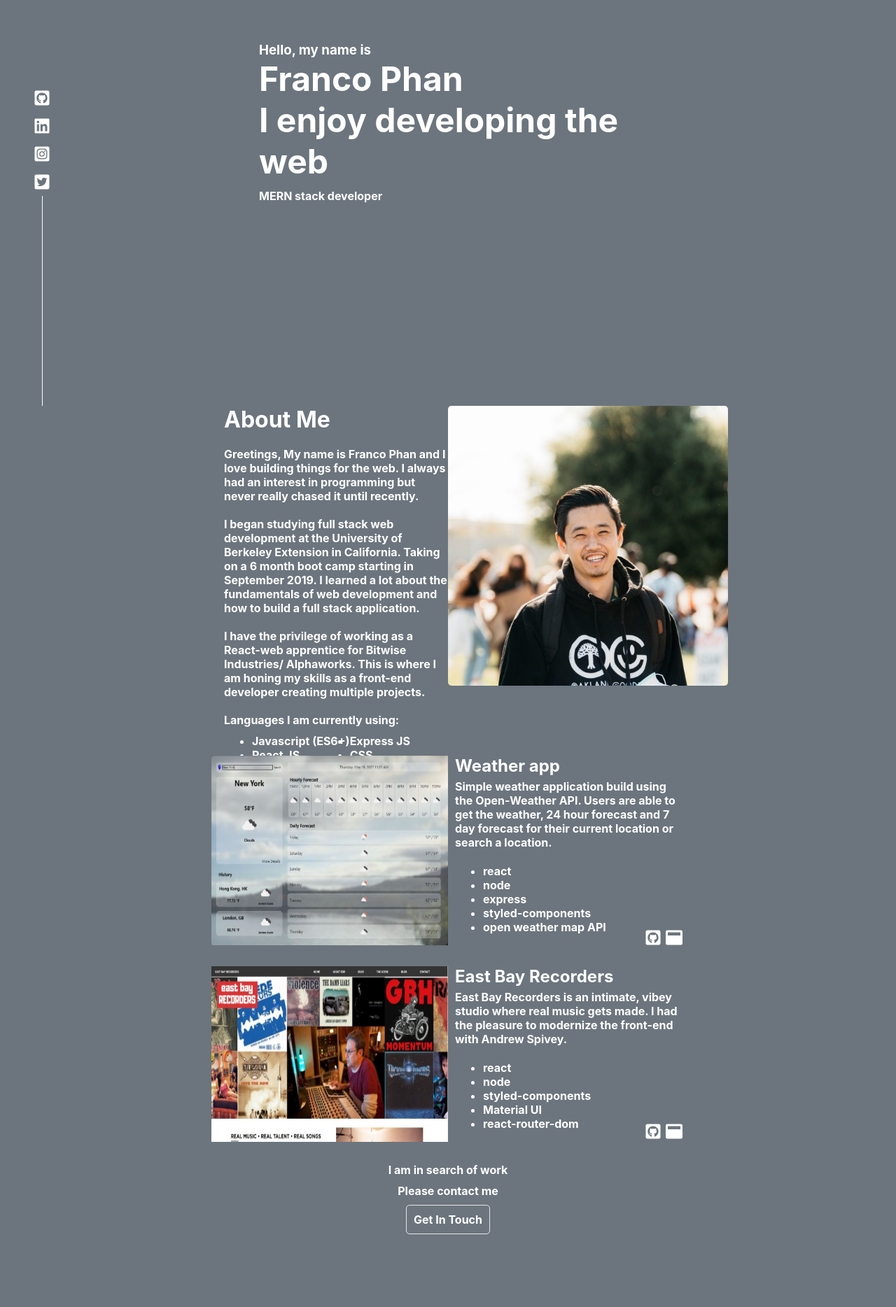
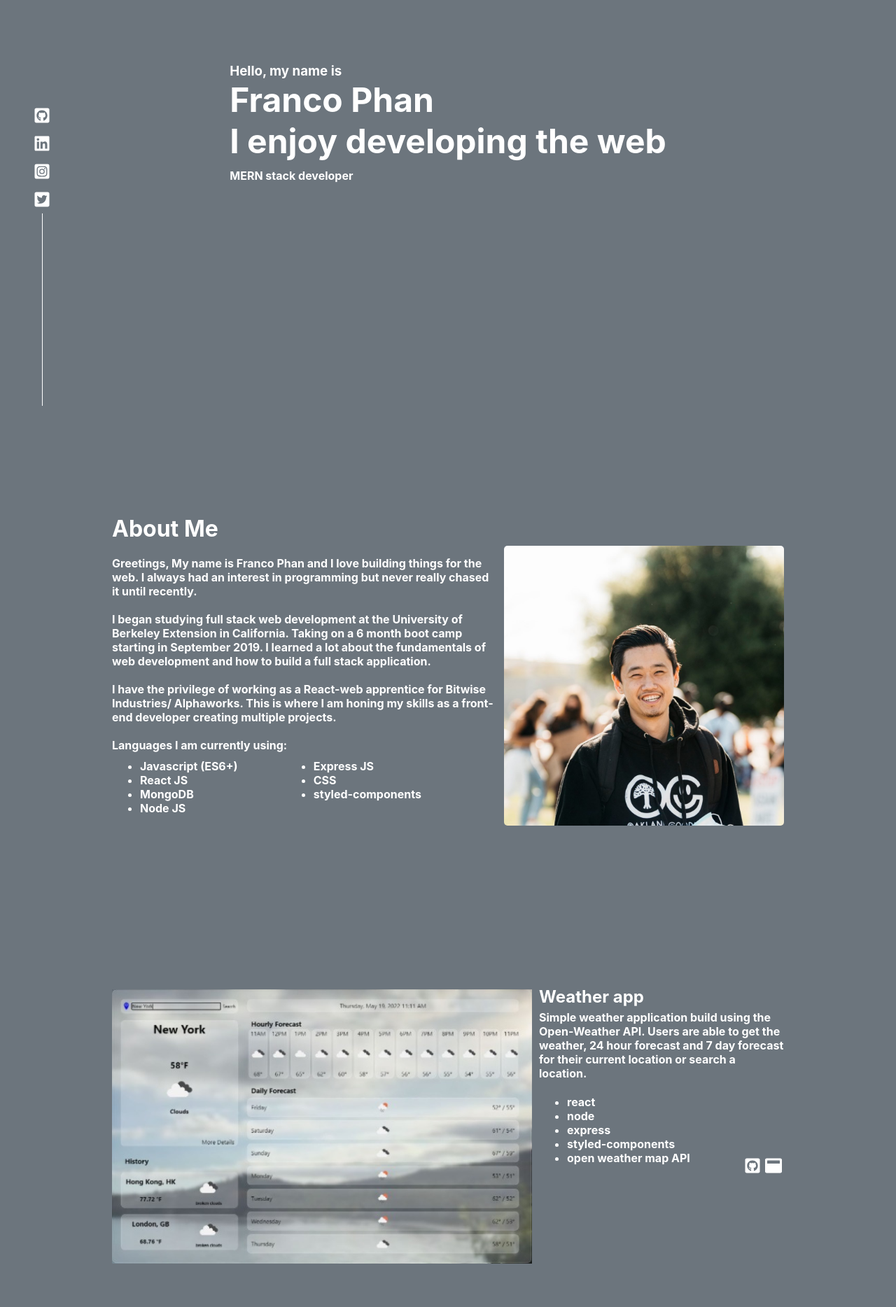
Before and after one commit to Frank-5850/portfolio, a React (Create React App) app: page / in a window 1280 px wide. Shown: the part 220-2088 px from the top of the page at 70% size. Before the commit the page ends 2034 px from the top, so only its background shows below. Built offline with nearby package versions, Linux system fonts and the light colour scheme.

Commit message:
updated the sizing.

```diff
--- a/src/AboutMe/aboutMe.styles.js
+++ b/src/AboutMe/aboutMe.styles.js
@@ -5,58 +5,30 @@ export const AboutMeWrapper = styled.div`
   flex-direction: column;
   align-items: center;
   justify-content: center;
-  width: 100vw;
-  margin-bottom: 100px;
-  @media (min-width: 1881px) {
-    margin-bottom: 200px;
-  }
-  @media (min-width: 100px) and (max-width: 425px) {
-    margin: 25px 0;
-  }
+  height: 100vh;
 `;
 
 export const AboutMeContainer = styled.div`
   display: flex;
   flex-direction: row;
-  height: 50vh;
-  width: 50vw;
-  @media (min-width: 426px) and (max-width: 1024px) {
-    width: 70vw;
-    align-items: center;
-  }
-  @media (min-width: 100px) and (max-width: 425px) {
-    width: 100vw;
-    flex-direction: column;
-    align-items: center;
+  width: 75%;
+  @media (min-width: 1500px) {
+    width: 60%;
   }
 `;
 
 export const AboutMeSection = styled.div`
   display: flex;
   flex-direction: column;
-  height: 50vh;
-  width: 50vw;
-  @media (min-width: 100px) and (max-width: 425px) {
-    height: 100vh;
-    width: 70vw;
-  }
+  padding-right: 10px;
 `;
 
 export const SectionTitle = styled.h1`
   margin: 0 0 10px 0;
-  @media (min-width: 1881px) {
-    font-size: 50px;
-  }
-  @media (max-width: 320px) {
-    margin: 0;
-  }
 `;
 
 export const SectionText = styled.p`
   margin: 10px 0;
-  @media (min-width: 1881px) {
-    font-size: 25px;
-  }
 `;
 
 export const SkillSection = styled.ul`
@@ -64,16 +36,10 @@ export const SkillSection = styled.ul`
   display: flex;
   flex-flow: column wrap;
   height: 20%;
-  @media (max-width: 320px) {
-    flex-flow: column;
-  }
 `;
 
 export const Skills = styled.li`
   margin: 0;
-  @media (min-width: 1881px) {
-    font-size: 25px;
-  }
 `;
 
 export const PhotoSection = styled.div`
@@ -82,19 +48,6 @@ export const PhotoSection = styled.div`
   justify-content: center;
   height: 100%;
   width: 50%;
-  @media (min-width: 1881px) {
-    width: 400px;
-    height: 600px;
-  }
-  @media (min-width: 426px) and (max-width: 768px) {
-    height: 300px;
-    align-items: center;
-  }
-  @media (min-width: 100px) and (max-width: 425px) {
-    width: 100%;
-    height: 300px;
-    align-items: center;
-  }
 `;
 
 export const Photo = styled.img`
@@ -102,15 +55,4 @@ export const Photo = styled.img`
   height: 400px;
   object-fit: contain;
   border-radius: 5px;
-  @media (min-width: 1881px) {
-    width: 400px;
-    height: 600px;
-  }
-  @media (min-width: 426px) and (max-width: 768px) {
-    width: 200px;
-    height: 300px;
-  }
-  @media (min-width: 100px) and (max-width: 425px) {
-    width: 80vw;
-  }
 `;
--- a/src/App.css
+++ b/src/App.css
@@ -1,3 +1,7 @@
+.App {
+  min-height: 100vh;
+}
+
 * {
   background-color: #6c757d;
   color: white;
--- a/src/Contact/contact.styles.js
+++ b/src/Contact/contact.styles.js
@@ -5,11 +5,7 @@ export const ContactWrapper = styled.div`
   flex-direction: column;
   align-items: center;
   justify-content: center;
-  width: 100vw;
-  margin-bottom: 50px;
-  @media (min-width: 100px) and (max-width: 375px) {
-    height: 60vh;
-  }
+  height: 30vh;
 `;
 
 export const ContactContainer = styled.div`
@@ -17,10 +13,6 @@ export const ContactContainer = styled.div`
   flex-direction: column;
   align-items: center;
   justify-content: center;
-  width: 50vw;
-  @media (min-width: 100px) and (max-width: 375px) {
-    width: 100vw;
-  }
 `;
 
 export const ContactLink = styled.a`
@@ -28,15 +20,8 @@ export const ContactLink = styled.a`
   padding: 10px;
   border: 1px solid #e6e6e6;
   border-radius: 5px;
-  @media (min-width: 1881px) {
-    font-size: 25px;
-  }
 `;
 
 export const ContactMessage = styled.p`
   margin: 0 0 10px 0;
-  @media (min-width: 1881px) {
-    margin: 0 0 20px 0;
-    font-size: 25px;
-  }
 `;
--- a/src/LandingPage/landingPage.styles.js
+++ b/src/LandingPage/landingPage.styles.js
@@ -5,63 +5,33 @@ export const LandingPageWrapper = styled.div`
   flex-direction: column;
   align-items: center;
   justify-content: center;
-  height: 100vh;
-  width: 100vw;
-  @media (min-width: 100px) and (max-width: 768px) {
-    height: 70vh;
-    width: auto;
-  }
+  min-height: 100vh;
 `;
 
 export const LandingPageContainer = styled.div`
   display: flex;
   flex-direction: column;
   justify-content: center;
-  height: 50vh;
-  width: 50vw;
-  @media (min-width: 426px) and (max-width: 768px) {
-    height: 60vh;
-    width: 80vw;
-  }
-  @media (min-width: 100px) and (max-width: 425px) {
-    height: 60vh;
-    width: 100vw;
-  }
 `;
 
 export const Greeting = styled.h3`
   margin: 0 50px;
-  @media (min-width: 1881px) {
-    font-size: 50px;
+  @media (min-width: 1500px) {
+    font-size: 1.5em;
   }
 `;
 
 export const HeaderText = styled.h1`
   font-size: 3em;
   margin: 0 50px;
-  @media (min-width: 1881px) {
-    font-size: 50px;
-  }
-  @media (min-width: 1800px) {
-    font-size: 6em;
-  }
-  @media (max-width: 1024px) {
-    font-size: 2em;
-  }
-  @media (max-width: 425px) {
-    font-size: 1.5em;
-  }
-  @media (max-width: 375px) {
-    font-size: 1.2em;
-  }
-  @media (max-width: 320px) {
-    font-size: 1em;
+  @media (min-width: 1500px) {
+    font-size: 4em;
   }
 `;
 
 export const Skills = styled.h4`
   margin: 10px 50px;
-  @media (min-width: 1881px) {
-    font-size: 50px;
+  @media (min-width: 1500px) {
+    font-size: 2em;
   }
 `;
--- a/src/Socials/socials.styles.js
+++ b/src/Socials/socials.styles.js
@@ -21,14 +21,9 @@ export const SocialsContainer = styled.ul`
     content: "";
     display: block;
     width: 1px;
-    height: 300px;
+    height: 275px;
     margin: 0px auto;
     background-color: white;
-    @media (min-width: 1881px) {
-      width: 5px;
-      height: 400px;
-    }
-  }
 `;
 
 export const IconBox = styled.li`
--- a/src/Work/Work.js
+++ b/src/Work/Work.js
@@ -14,6 +14,7 @@ import {
 } from "./work.styles";
 import weatherApp from "../assets/Weather.jpg";
 import eastBay from "../assets/EastBay.jpg";
+import eastBay2 from "../assets/EastBay2.jpg";
 import { FaGithubSquare, FaWindowMaximize } from "react-icons/fa";
 import { IconLink } from "../Socials/socials.styles";
 
@@ -56,7 +57,7 @@ const Work = () => {
           </WorkInfo>
         </WorkCard>
         <WorkCard>
-          <WorkImg src={eastBay} alt="EBR app photo" />
+          <WorkImg src={eastBay2} alt="EBR app photo" />
           <WorkInfo>
             <WorkTitle>East Bay Recorders</WorkTitle>
             <WorkDetails>
--- a/src/Work/work.styles.js
+++ b/src/Work/work.styles.js
@@ -5,83 +5,55 @@ export const WorkWrapper = styled.div`
   flex-direction: column;
   align-items: center;
   justify-content: center;
-  // height: 100vh;
-  width: 100vw;
-  @media (min-width: 100px) and (max-width: 425px) {
-    min-height: 80vh;
-  }
 `;
 
 export const WorkContainer = styled.div`
   display: flex;
   flex-flow: column wrap;
-  width: 66vw;
   align-items: center;
-  // border: 1px solid red;
-  @media (min-width: 426px) and (max-width: 1024px) {
-    width: 90vw;
-  }
-  @media (min-width: 100px) and (max-width: 425px) {
-    width: 100vw;
+  width: 75%;
+  @media (min-width: 1500px) {
+    width: 60%;
   }
 `;
 
 export const WorkCard = styled.div`
   display: flex;
   flex-flow: row;
-  // align-items: center;
-  // height: 25%;
-  width: 80%;
-  // border: 1px solid blue;
-  margin-bottom: 30px;
-  @media (min-width: 1881px) {
-    margin-bottom: 75px;
-  }
+  margin: 30px 0;
 `;
 
 export const WorkImg = styled.img`
-  display: block;
-  margin-left: auto;
-  margin-right: auto;
-  width: 50%;
-
-  @media (min-width: 1881px) {
-    width: 40%;
-    height: 100%;
+  width: 600px;
+  height: 400px;
+  object-fit: contain;
+  border-radius: 5px;
+  @media (min-width: 1500px) {
+    width: 500px;
+    height: 300px;
   }
 `;
 
 export const WorkInfo = styled.div`
   padding-left: 10px;
-  width: 70%;
-  @media (min-width: 1881px) {
-    padding-left: 40px;
-  }
 `;
 
 export const WorkTitle = styled.h2`
   margin: 0;
   padding: 0;
   margin: 0 0 5px 0;
-  @media (min-width: 1881px) {
-    font-size: 50px;
-  }
 `;
 
 export const WorkDetails = styled.p`
   margin: 0;
   padding: 0;
   margin: 0 0 5px 0;
-  @media (min-width: 1881px) {
-    font-size: 20px;
-  }
 `;
 
 export const LanguageAndLinks = styled.div`
   display: flex;
   justify-content: space-between;
   flex-flow: row wrap;
-  height: 50%;
 `;
 
 export const LanguageList = styled.ul`
@@ -89,11 +61,7 @@ export const LanguageList = styled.ul`
   flex-flow: column;
 `;
 
-export const Language = styled.li`
-  @media (min-width: 1881px) {
-    font-size: 22px;
-  }
-`;
+export const Language = styled.li``;
 
 export const IconLinkBox = styled.div`
   display: flex;
```
Also changed, not shown: src/assets/EastBay2.jpg (added).
